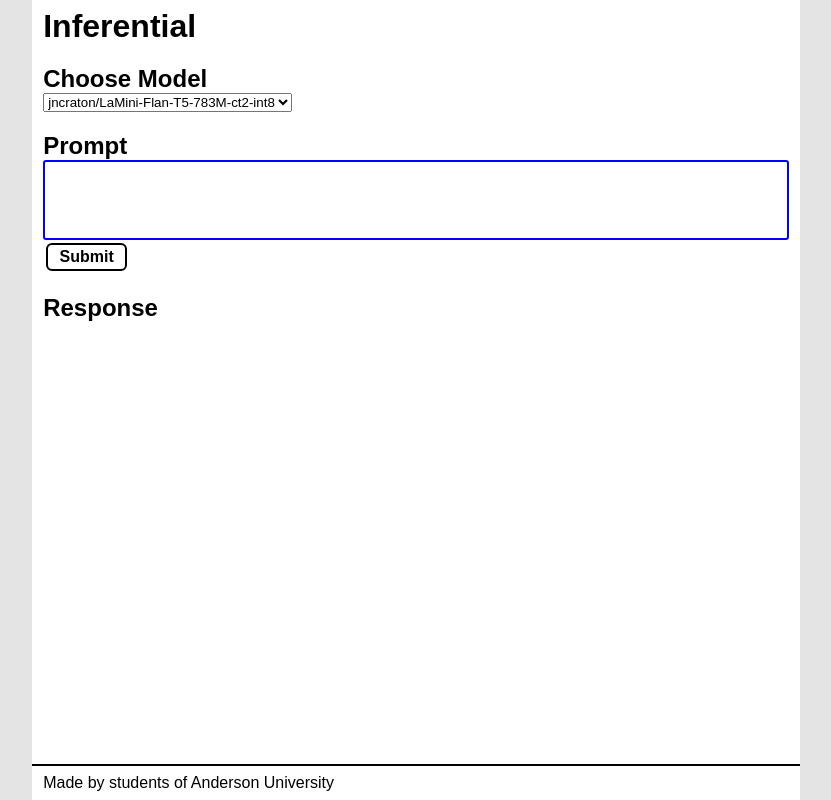
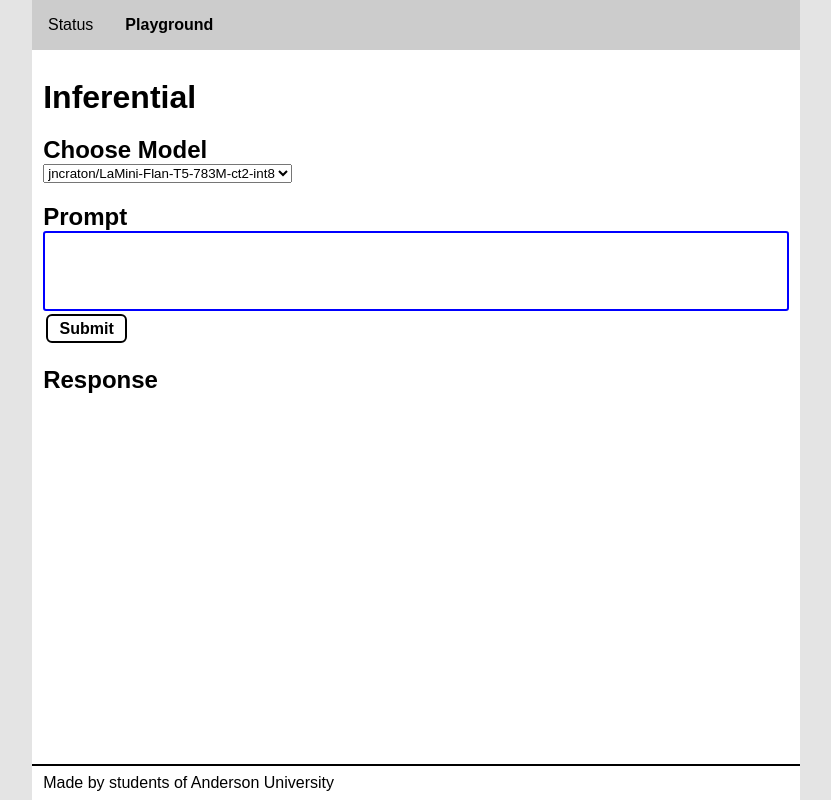
Before and after one commit to jncraton/inferential, a Flask app: page /playground in a window 1280 px wide. Shown: the whole page, without its empty margins (224-1055 px from the left). Run offline with Flask 3, Linux system fonts and the light colour scheme.

Commit message:
Header (#74)
Added header to status and playground pages that link to each other. Disabled link to playground until models have loaded, and modified pytest accordingly.

```diff
--- a/static/style.css
+++ b/static/style.css
@@ -17,22 +17,26 @@ body {
   overflow: auto;
   display: flex;
   flex-direction: column;
-  justify-content: space-between;
 }
 
-body > * {
+main,
+footer {
   padding: 0.5em 0.7em;
+}
+
+main {
+  flex-grow: 1;
 }
 
 footer {
   border-top: 2px solid;
 }
 
-h1,
 p {
   margin: 0;
 }
 
+h1,
 h2,
 h3,
 h4,
@@ -80,8 +84,32 @@ input {
   font: inherit;
 }
 
-.left {
-  word-wrap: break-word;
-  max-width: 100%;
-  text-align: left;
+nav {
+  background-color: #ccc;
 }
+
+nav ul {
+  list-style-type: none;
+  margin: 0;
+  padding: 0;
+}
+
+nav ul > li {
+  float: left;
+}
+
+nav ul > li a {
+  display: block;
+  color: inherit;
+  text-align: center;
+  padding: 16px;
+  text-decoration: none;
+}
+
+nav ul > li a:hover {
+  background-color: #eee;
+}
+
+nav ul > li a.nav-active {
+  font-weight: bold;
+}
--- a/templates/index.html
+++ b/templates/index.html
@@ -29,6 +29,13 @@
   </head>
 
   <body>
+    <nav>
+      <ul>
+        <li><a href="/">Status</a></li>
+        <li><a href="/playground" class="nav-active">Playground</a></li>
+      </ul>
+    </nav>
+
     <main>
       <h1>Inferential</h1>
       <h2><label for="modelSelect">Choose Model</label></h2>
```
Also changed, not shown: static/loading.js (+6 -8 lines), templates/status.html (+7 -0 lines), test_main.py (+5 -7 lines).
